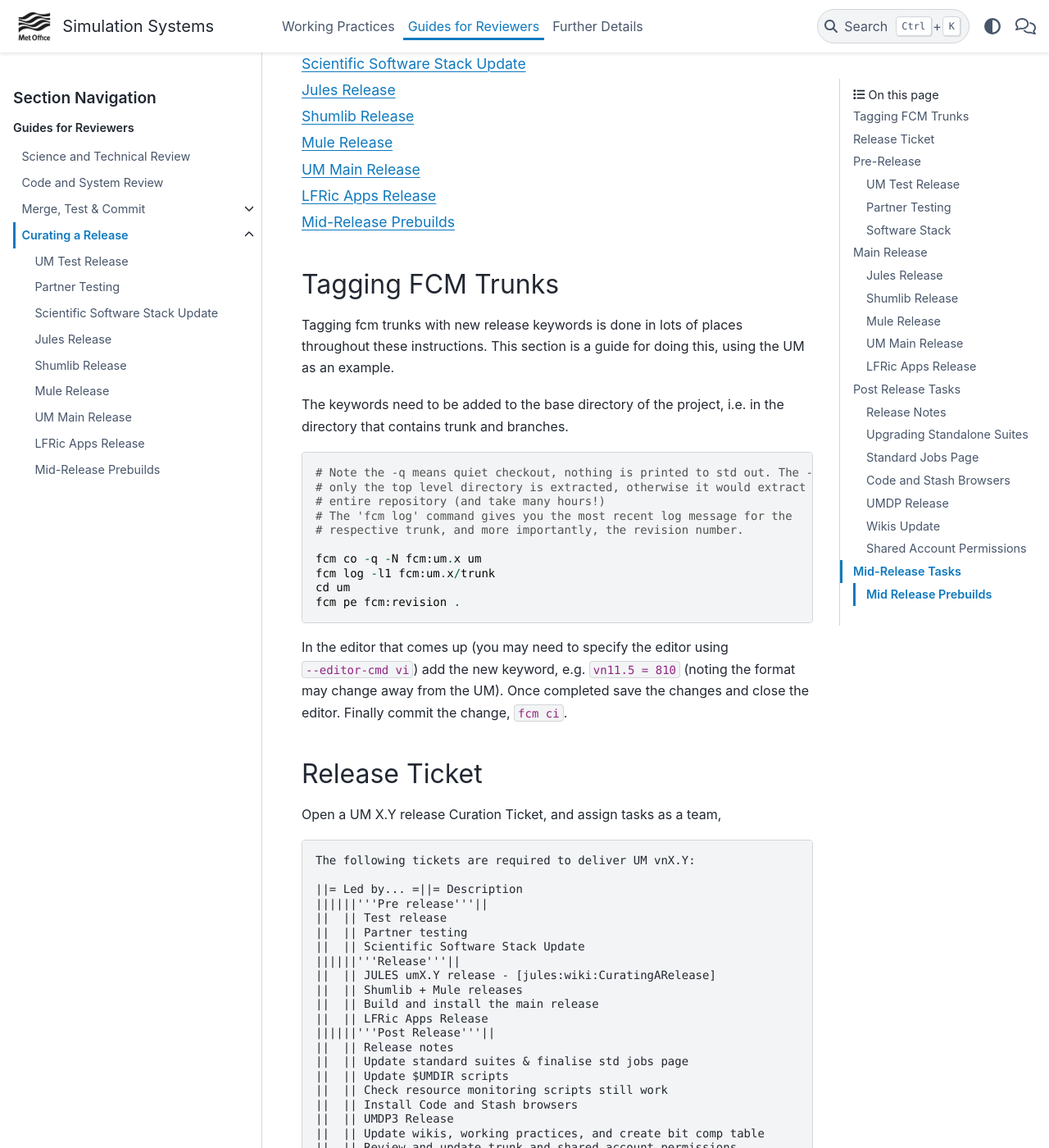
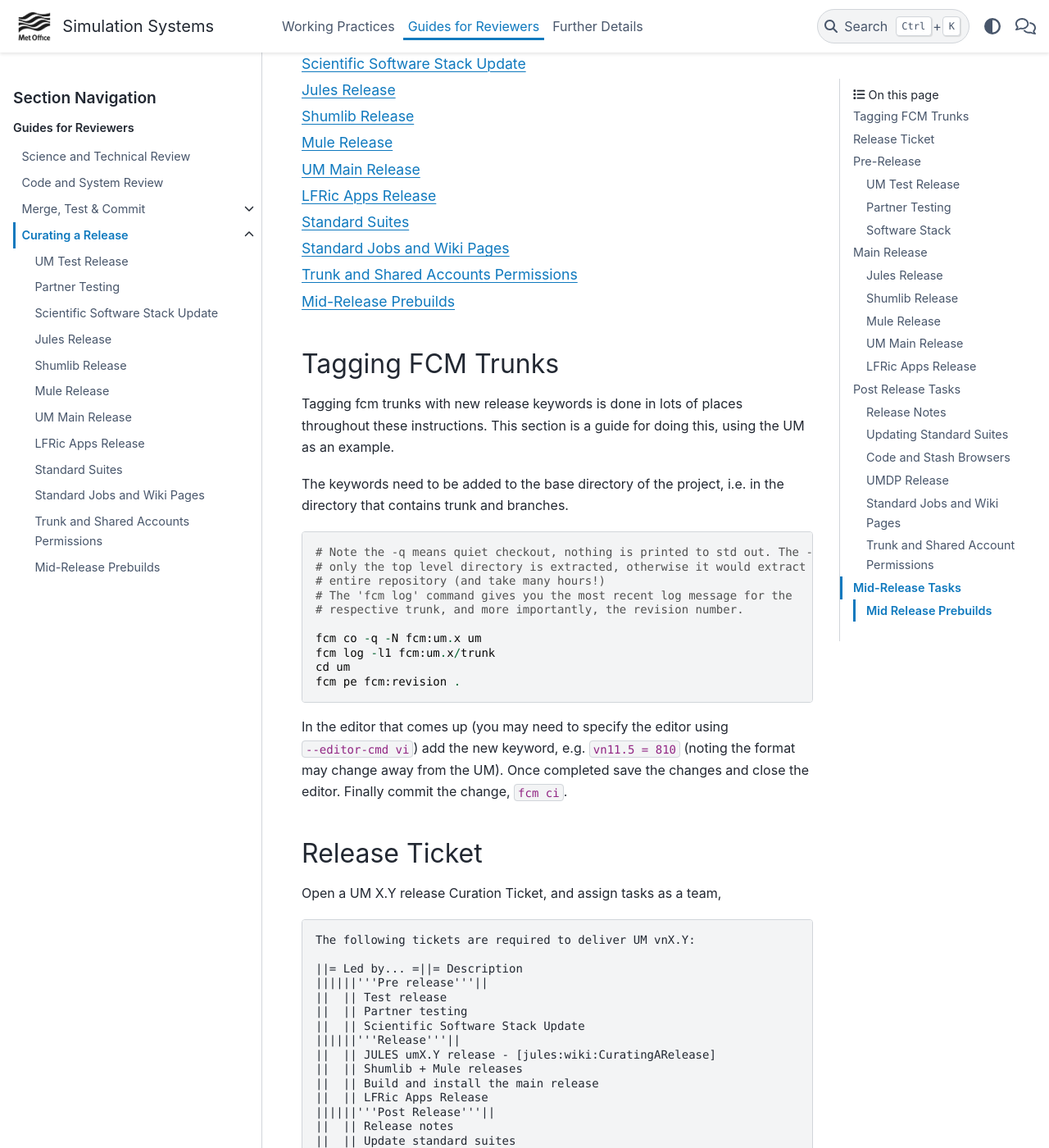
Before and after one commit to MetOffice/simulation-systems, a Sphinx documentation site: the page built from source/Reviewers/curaterelease.rst, in a window 1280 px wide and 1400 px high, scrolled down 211 px. Shown: the whole window at 82% size. Built offline with Sphinx 7.4.7 and the PyData theme 0.15.4, drawn with Linux system fonts in a browser that asks for light colours; some of the changed text lies outside the part shown.

Commit message:
more release wps

```diff
--- a/source/Reviewers/curaterelease.rst
+++ b/source/Reviewers/curaterelease.rst
@@ -12,6 +12,9 @@
     releases/mule_release
     releases/um_main_release
     releases/lfric_apps_release
+    releases/standard_suites
+    releases/wiki_pages
+    releases/shared_accounts
     releases/updating_prebuilds
 
 .. _reference-tagging:
@@ -60,12 +63,11 @@
     ||  || LFRic Apps Release                                                                         ||  ||
     ||||||'''Post Release'''||
     ||  || Release notes                                                                              ||  ||
-    ||  || Update standard suites & finalise std jobs page                                            ||  ||
+    ||  || Update standard suites                                                                     ||  ||
     ||  || Update $UMDIR scripts                                                                      ||  ||
-    ||  || Check resource monitoring scripts still work                                               ||  ||
     ||  || Install Code and Stash browsers                                                            ||  ||
     ||  || UMDP3 Release                                                                              ||  ||
-    ||  || Update wikis, working practices, and create bit comp table                                 ||  ||
+    ||  || Standard Jobs + Wiki Page                                                                  ||  ||
     ||  || Review and update trunk and shared account permissions                                     ||  ||
 
     [wiki:CuratingARelease Curating a release Page]
@@ -143,18 +145,11 @@
 Most of this can be done pre-release but some details of revision numbers will be dependent on the main release being done.
 
 
-`Upgrading Standalone Suites <https://code.metoffice.gov.uk/trac/um/wiki/CuratingARelease#UpgradingStandaloneSuites>`_
-^^^^^^^^^^^^^^^^^^^^^^^^^^^^^^^^^^^^^^^^^^^^^^^^^^^^^^^^^^^^^^^^^^^^^^^^^^^^^^^^^^^^^^^^^^^^^^^^^^^^^^^^^^^^^^^^^^^^^^
+:ref:`Updating Standard Suites <standard_suites>`
+^^^^^^^^^^^^^^^^^^^^^^^^^^^^^^^^^^^^^^^^^^^^^^^^^
 
 **Dependencies**
-UM Release (for UM suites), Apps Release (for Apps suites)
-
-
-`Standard Jobs Page <https://code.metoffice.gov.uk/trac/um/wiki/CuratingARelease#FinalizeTheStandardJobspage>`_
-^^^^^^^^^^^^^^^^^^^^^^^^^^^^^^^^^^^^^^^^^^^^^^^^^^^^^^^^^^^^^^^^^^^^^^^^^^^^^^^^^^^^^^^^^^^^^^^^^^^^^^^^^^^^^^^
-
-**Dependencies**
-UM Release
+UM + Apps Releases
 
 
 `Code and Stash Browsers <https://code.metoffice.gov.uk/trac/um/wiki/CuratingARelease#InstallCodeandStashbrowsers>`_
@@ -171,15 +166,15 @@
 UM Release, Standard Suites Upgrade
 
 
-`Wikis Update <https://code.metoffice.gov.uk/trac/um/wiki/CuratingARelease#Updatewikisworkingpracticesandcreatebitcomptable>`_
-^^^^^^^^^^^^^^^^^^^^^^^^^^^^^^^^^^^^^^^^^^^^^^^^^^^^^^^^^^^^^^^^^^^^^^^^^^^^^^^^^^^^^^^^^^^^^^^^^^^^^^^^^^^^^^^^^^^^^^^^^^^^^^
+:ref:`Standard Jobs and Wiki Pages <wiki_pages>`
+^^^^^^^^^^^^^^^^^^^^^^^^^^^^^^^^^^^^^^^^^^^^^^^^^^^^^
 
 **Dependencies**
-UM Release
+UM + Apps Releases
 
 
-`Shared Account Permissions <https://code.metoffice.gov.uk/trac/um/wiki/CuratingARelease#Reviewandupdatetrunkandsharedaccountpermissions>`_
-^^^^^^^^^^^^^^^^^^^^^^^^^^^^^^^^^^^^^^^^^^^^^^^^^^^^^^^^^^^^^^^^^^^^^^^^^^^^^^^^^^^^^^^^^^^^^^^^^^^^^^^^^^^^^^^^^^^^^^^^^^^^^^^^^^^^^^^^^^^
+:ref:`Trunk and Shared Account Permissions <shared_accounts>`
+^^^^^^^^^^^^^^^^^^^^^^^^^^^^^^^^^^^^^^^^^^^^^^^^^^^^^^^^^^^^^
 
 **Dependencies**
 None
--- a/source/Reviewers/releases/partner_testing.rst
+++ b/source/Reviewers/releases/partner_testing.rst
@@ -12,3 +12,8 @@
 * Email the representatives at each UM partner site to them to test. A list of emails can be found at, `UM Partner Testing Emails <https://code.metoffice.gov.uk/trac/um/wiki/UMPartnerTesting>`_ (note, that page should remain private to the Met Office).
 
   * You may need to set the international options in advanced email sending options to use Unicode (UTF-8) as the preferred encoding for outgoing messages to ensure that all international partners receive the email. Change this setting if you receive bounced emails during partner testing.
+
+
+.. important::
+
+    Now is also a good time to ask for the Jules release notes. This is usually done by a member of the Jules community, so email them advising them of the likely release date. As the team for their details if unsure.
```
Also changed, not shown: source/Reviewers/releases/shared_accounts.rst (added, +42 -0 lines), source/Reviewers/releases/standard_suites.rst (added, +93 -0 lines), source/Reviewers/releases/wiki_pages.rst (added, +39 -0 lines).
